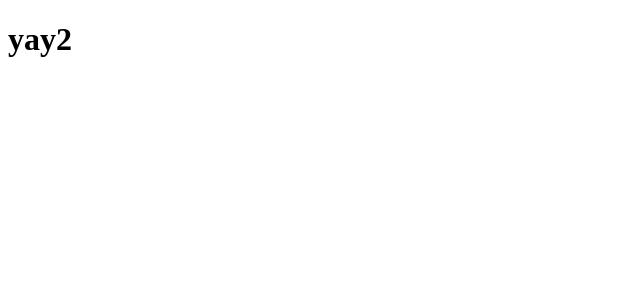
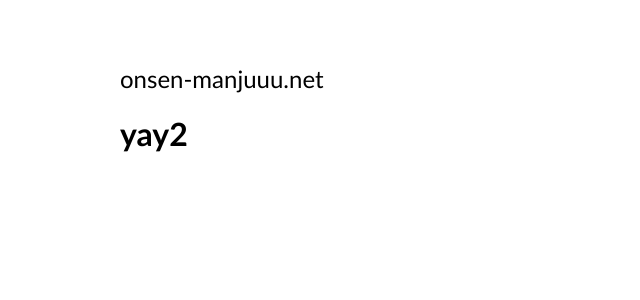
Before and after one commit to onsen-manjuuu/onsen-manjuuu.net, a Next.js app: page / in a window 1280 px wide. Shown: the top 300 px of the page, without its empty margins (0-640 px from the left). Built offline with nearby package versions, Linux system fonts and the light colour scheme.

Commit message:
add header

```diff
--- /dev/null
+++ b/components/layout.js
@@ -0,0 +1,12 @@
+import styles from './layout.module.css'
+import Head from 'next/head'
+
+export default function Layout({children}) {
+    return (
+    <div className={styles.container}>
+
+        <div className={styles.header}>onsen-manjuuu.net</div>
+        {children}
+    </div>
+    )
+}
--- /dev/null
+++ b/components/layout.module.css
@@ -0,0 +1,10 @@
+.container{
+    max-width: 36rem;
+    padding: 0 1rem;
+    margin: 4rem 6rem;
+    font-family: "Gill Sans", sans-serif;;
+}
+
+.header{
+    font-size:1.5rem
+}
--- a/pages/index.js
+++ b/pages/index.js
@@ -1,3 +1,15 @@
+import '../components/layout'
+import Layout from '../components/layout'
+import Head from 'next/head'
+
 export default function Home(){
-  return <h1>yay2</h1>
+  return (
+  <Layout>
+    <Head>
+      <title>onsen-manjuu.net</title>
+    </Head>
+    <h1>yay2</h1>
+  </Layout>
+
+  )
 }
--- a/styles/globals.css
+++ b/styles/globals.css
@@ -2,37 +2,13 @@ html,
 body {
   padding: 0;
   margin: 0;
-  font-family: Inter, -apple-system, BlinkMacSystemFont, Segoe UI, Roboto,
-    Oxygen, Ubuntu, Cantarell, Fira Sans, Droid Sans, Helvetica Neue, sans-serif;
+  font-family: serif
 }
-
-a {
-  color: inherit;
-  text-decoration: none;
-}
-
-* {
-  box-sizing: border-box;
-}
-
-img {
-  max-width: 100%;
-  height: auto;
-}
-
+a,
+img,
 h1,
 h2,
 p,
-ul {
-  margin: 0;
-}
-
-ul {
-  padding: 0;
-  list-style: none;
-}
-
-button {
-  padding: 0.5rem 1rem;
-  font-weight: bold;
-}
+ul,
+ul,
+button,
```
